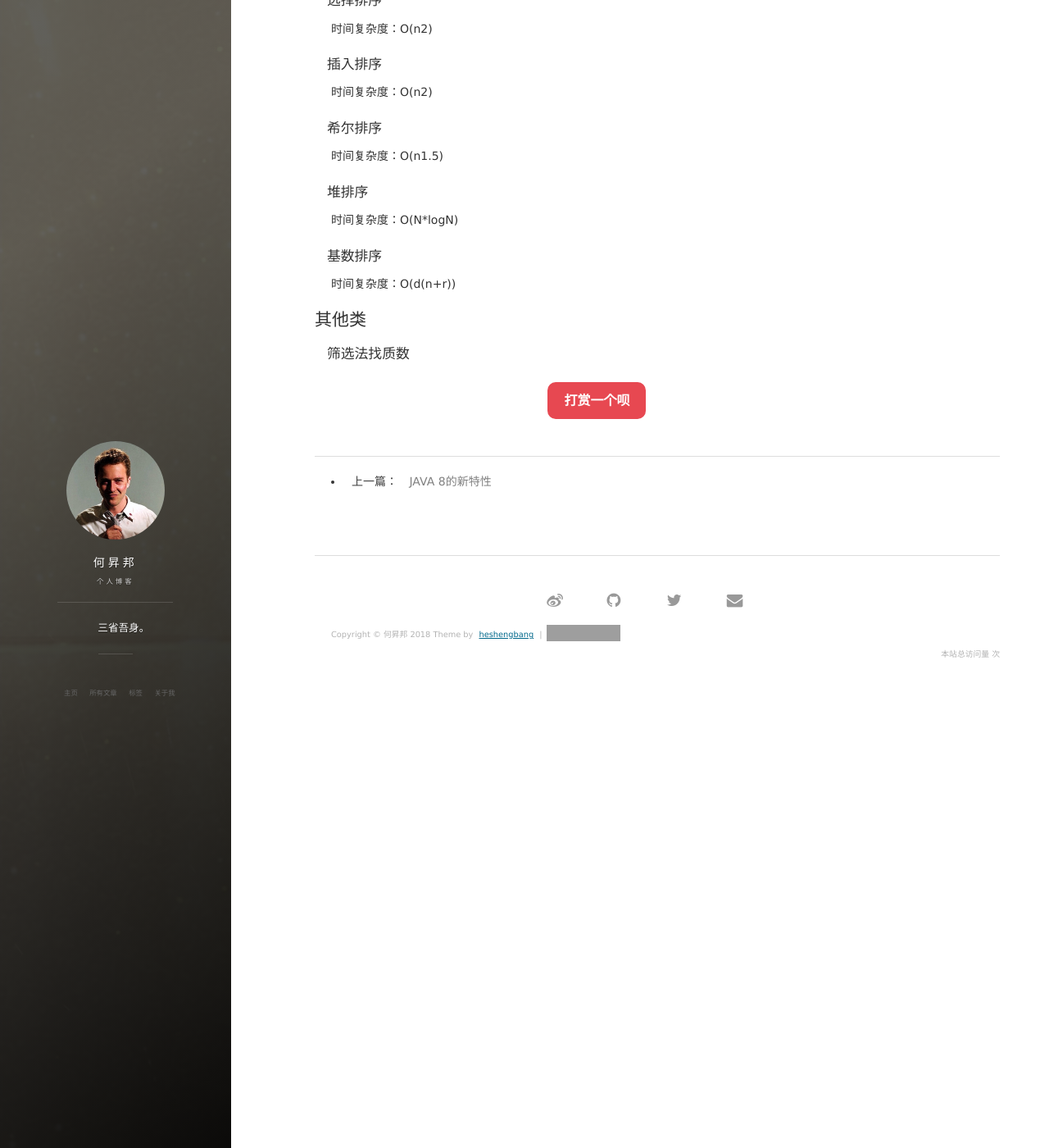
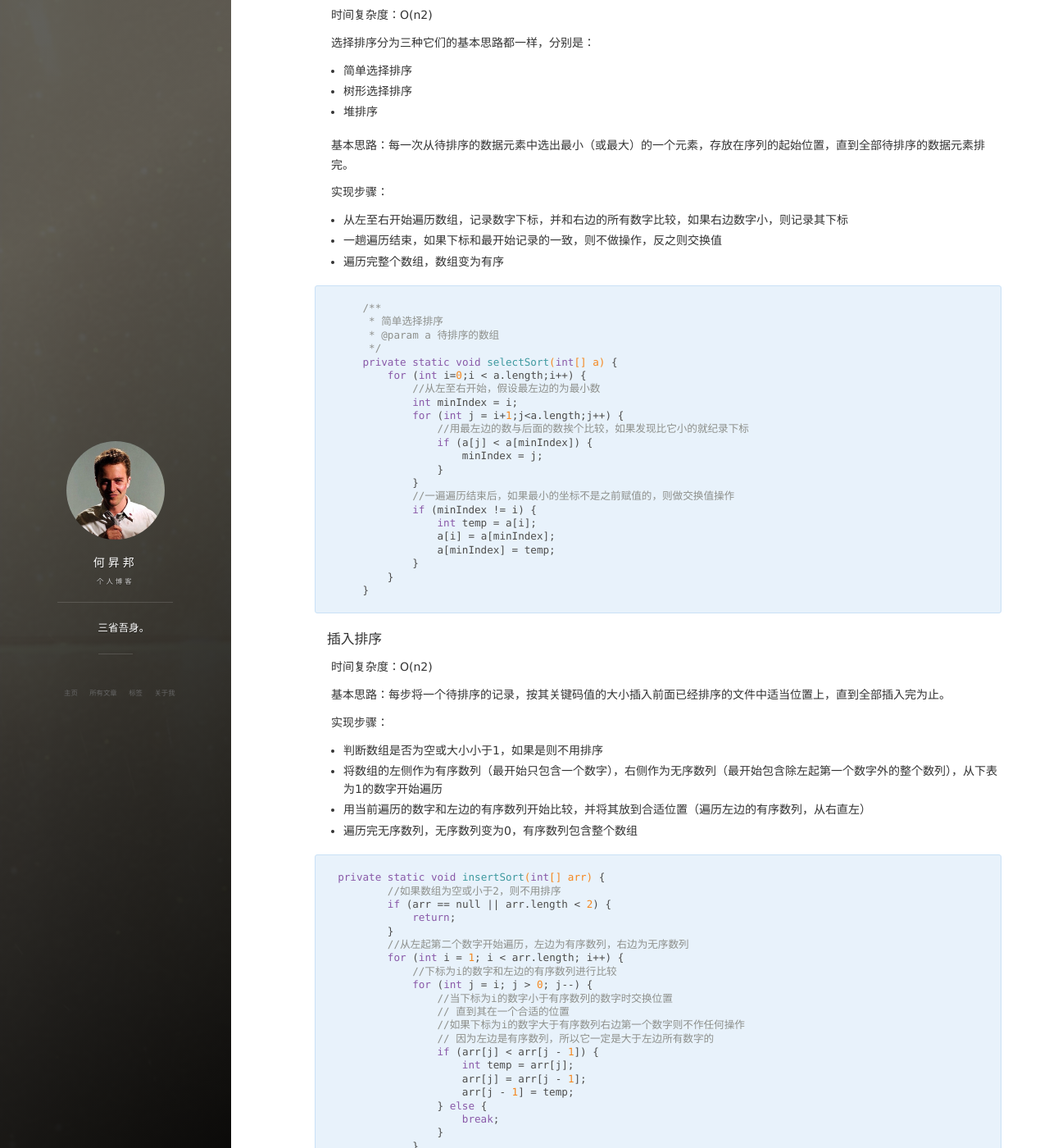
Before and after one commit to heshengbang/heshengbang.github.io, a Jekyll site: the page built from _posts/2018-03-09-常见算法收集.md, in a window 1280 px wide and 1400 px high, scrolled down 2697 px. Shown: the whole window at 82% size. Built offline with Jekyll 4.4.1, drawn with Linux system fonts in a browser that asks for light colours; nearby versions of some CDN libraries; comment, search, counter and statistics services are not loaded; some of the changed text lies outside the part shown; grey boxes are pictures that could not be loaded.

Commit message:
add  selectSort and insertSort

````diff
--- a/_posts/2018-03-09-常见算法收集.md
+++ b/_posts/2018-03-09-常见算法收集.md
@@ -82,7 +82,7 @@ private void myBubbleSort(int[] a) {
 #### 归并排序
 时间复杂度：O(N*logN)
 
-基本思路：将数组分割成单个数据的数列，然后合并相邻的数列
+基本思路：将数组分割成单个数据的数列并将其视作有序数列，然后合并相邻的有序数列，直至所有数全部重组为一个数组
 
 实现步骤：
 - 将数组拆分为两部分，分别对着两部分再进行拆分，直到不能再拆分(最后只剩一个数)
@@ -141,15 +141,84 @@ private void myBubbleSort(int[] a) {
 
         System.arraycopy(temp, 0, a, low, temp.length);
     }
-
 ```
 
 #### 选择排序
 时间复杂度：O(n2)
 
+选择排序分为三种它们的基本思路都一样，分别是：
+- 简单选择排序
+- 树形选择排序
+- 堆排序
+
+基本思路：每一次从待排序的数据元素中选出最小（或最大）的一个元素，存放在序列的起始位置，直到全部待排序的数据元素排完。
+
+实现步骤：
+- 从左至右开始遍历数组，记录数字下标，并和右边的所有数字比较，如果右边数字小，则记录其下标
+- 一趟遍历结束，如果下标和最开始记录的一致，则不做操作，反之则交换值
+- 遍历完整个数组，数组变为有序
+
+```java
+    /**
+     * 简单选择排序
+     * @param a 待排序的数组
+     */
+    private static void selectSort(int[] a) {
+        for (int i=0;i < a.length;i++) {
+            //从左至右开始，假设最左边的为最小数
+            int minIndex = i;
+            for (int j = i+1;j<a.length;j++) {
+                //用最左边的数与后面的数挨个比较，如果发现比它小的就纪录下标
+                if (a[j] < a[minIndex]) {
+                    minIndex = j;
+                }
+            }
+            //一遍遍历结束后，如果最小的坐标不是之前赋值的，则做交换值操作
+            if (minIndex != i) {
+                int temp = a[i];
+                a[i] = a[minIndex];
+                a[minIndex] = temp;
+            }
+        }
+    }
+```
 
 #### 插入排序
 时间复杂度：O(n2)
+
+基本思路：每步将一个待排序的记录，按其关键码值的大小插入前面已经排序的文件中适当位置上，直到全部插入完为止。
+
+实现步骤：
+- 判断数组是否为空或大小小于1，如果是则不用排序
+- 将数组的左侧作为有序数列（最开始只包含一个数字），右侧作为无序数列（最开始包含除左起第一个数字外的整个数列），从下表为1的数字开始遍历
+- 用当前遍历的数字和左边的有序数列开始比较，并将其放到合适位置（遍历左边的有序数列，从右直左）
+- 遍历完无序数列，无序数列变为0，有序数列包含整个数组
+
+```java
+private static void insertSort(int[] arr) {
+        //如果数组为空或小于2，则不用排序
+        if (arr == null || arr.length < 2) {
+            return;
+        }
+        //从左起第二个数字开始遍历，左边为有序数列，右边为无序数列
+        for (int i = 1; i < arr.length; i++) {
+            //下标为i的数字和左边的有序数列进行比较
+            for (int j = i; j > 0; j--) {
+                //当下标为i的数字小于有序数列的数字时交换位置
+                // 直到其在一个合适的位置
+                //如果下标为i的数字大于有序数列右边第一个数字则不作任何操作
+                // 因为左边是有序数列，所以它一定是大于左边所有数字的
+                if (arr[j] < arr[j - 1]) {
+                    int temp = arr[j];
+                    arr[j] = arr[j - 1];
+                    arr[j - 1] = temp;
+                } else {
+                    break;
+                }
+            }
+        }
+    }
+```
 
 
 #### 希尔排序
````
